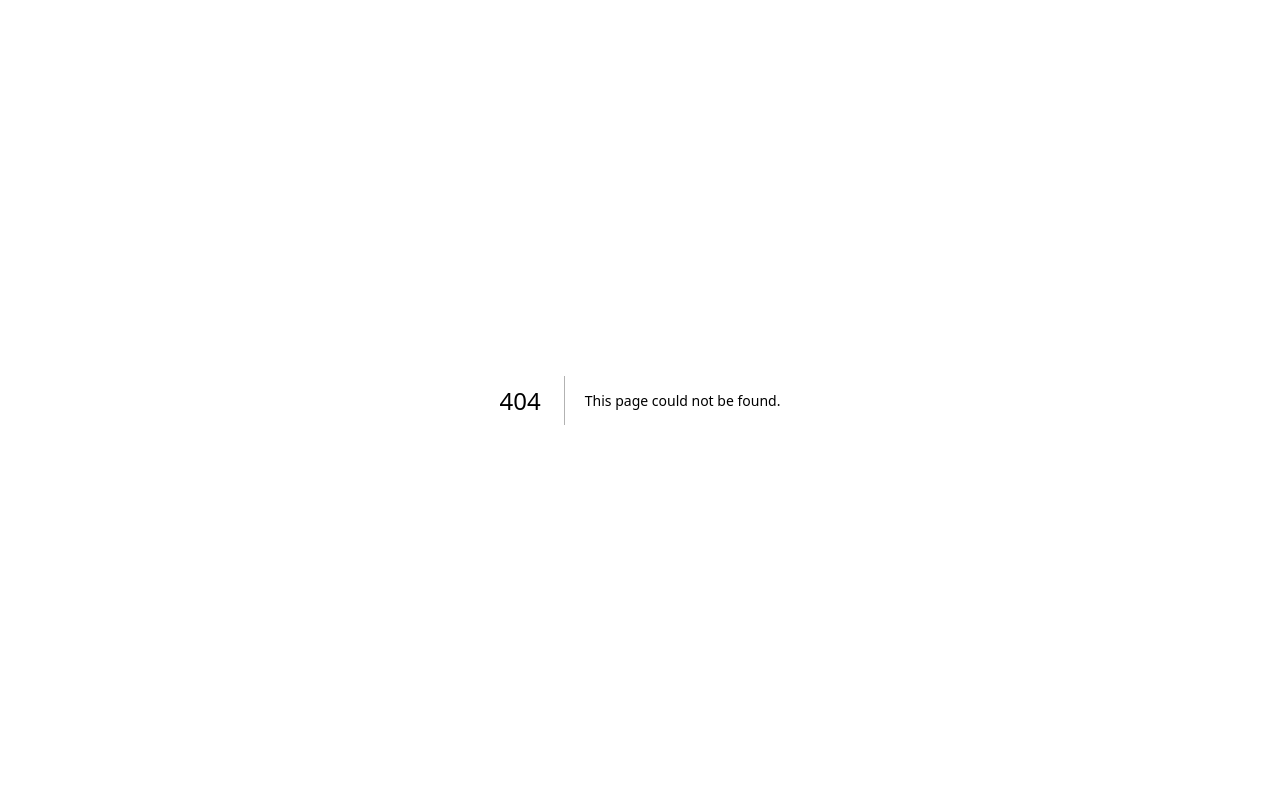
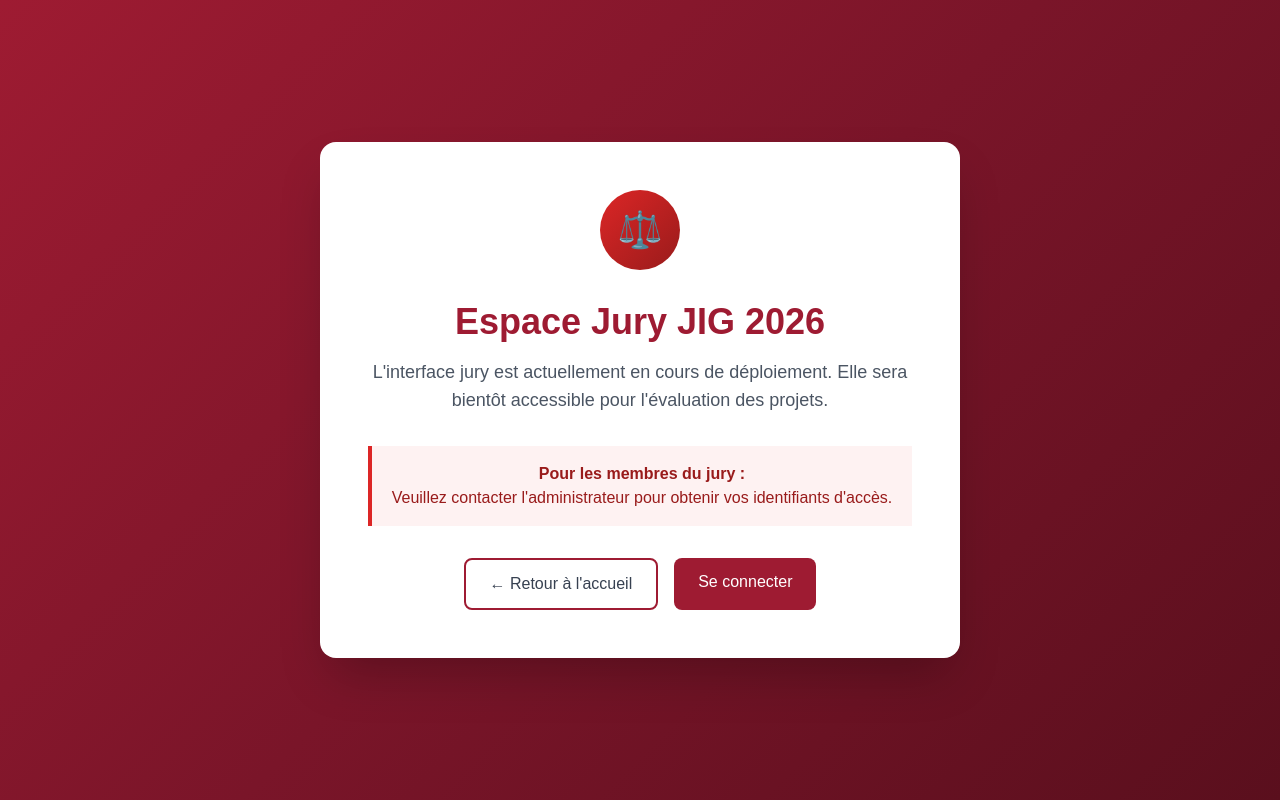
Before and after one commit to yepeleya/jig_projet, a Next.js app in the folder jig2026/frontend/: page /jury in a window 1280 px wide. Before the commit this address had no page. Built offline with nearby package versions, Linux system fonts and the light colour scheme.

Commit message:
Fix logos path and add jury placeholder page

```diff
--- /dev/null
+++ b/jig2026/frontend/src/app/jury/page.jsx
@@ -0,0 +1,55 @@
+'use client'
+
+import { useEffect } from 'react'
+import { useRouter } from 'next/navigation'
+import Link from 'next/link'
+
+export default function JuryPage() {
+  const router = useRouter()
+
+  return (
+    <div className="min-h-screen flex items-center justify-center" style={{ background: 'linear-gradient(135deg, #9E1B32 0%, #7A1529 50%, #5A0F1D 100%)' }}>
+      <div className="max-w-2xl mx-auto px-4 text-center">
+        <div className="bg-white rounded-2xl shadow-2xl p-12">
+          <div className="mb-8">
+            <div className="w-20 h-20 bg-gradient-to-br from-red-600 to-red-800 rounded-full mx-auto flex items-center justify-center text-white text-4xl">
+              ⚖️
+            </div>
+          </div>
+
+          <h1 className="text-4xl font-bold mb-4" style={{ color: '#9E1B32' }}>
+            Espace Jury JIG 2026
+          </h1>
+
+          <p className="text-gray-600 text-lg mb-8">
+            L'interface jury est actuellement en cours de déploiement. Elle sera bientôt accessible pour l'évaluation des projets.
+          </p>
+
+          <div className="bg-red-50 border-l-4 border-red-600 p-4 mb-8">
+            <p className="text-red-800">
+              <strong>Pour les membres du jury :</strong><br/>
+              Veuillez contacter l'administrateur pour obtenir vos identifiants d'accès.
+            </p>
+          </div>
+
+          <div className="flex flex-col sm:flex-row gap-4 justify-center">
+            <Link
+              href="/"
+              className="px-6 py-3 bg-white border-2 text-gray-700 rounded-lg hover:bg-gray-50 transition-colors font-medium"
+              style={{ borderColor: '#9E1B32' }}
+            >
+              ← Retour à l'accueil
+            </Link>
+            <Link
+              href="/login"
+              className="px-6 py-3 text-white rounded-lg hover:opacity-90 transition-opacity font-medium"
+              style={{ backgroundColor: '#9E1B32' }}
+            >
+              Se connecter
+            </Link>
+          </div>
+        </div>
+      </div>
+    </div>
+  )
+}
--- a/jig2026/frontend/src/components/Logo.jsx
+++ b/jig2026/frontend/src/components/Logo.jsx
@@ -11,8 +11,8 @@ const sizeClasses = {
 
 export default function Logo({ variant = 'red', size = 'md', className = '' }) {
   const logoSrc = variant === 'white'
-    ? 'http://localhost:5000/uploads/logo/logo_blanc.png'
-    : 'http://localhost:5000/uploads/logo/logo_rouge.png'
+    ? '/logo/logo_blanc.png'
+    : '/logo/logo_rouge.png'
 
   return (
     <div className={`flex items-center ${className}`}>
```
